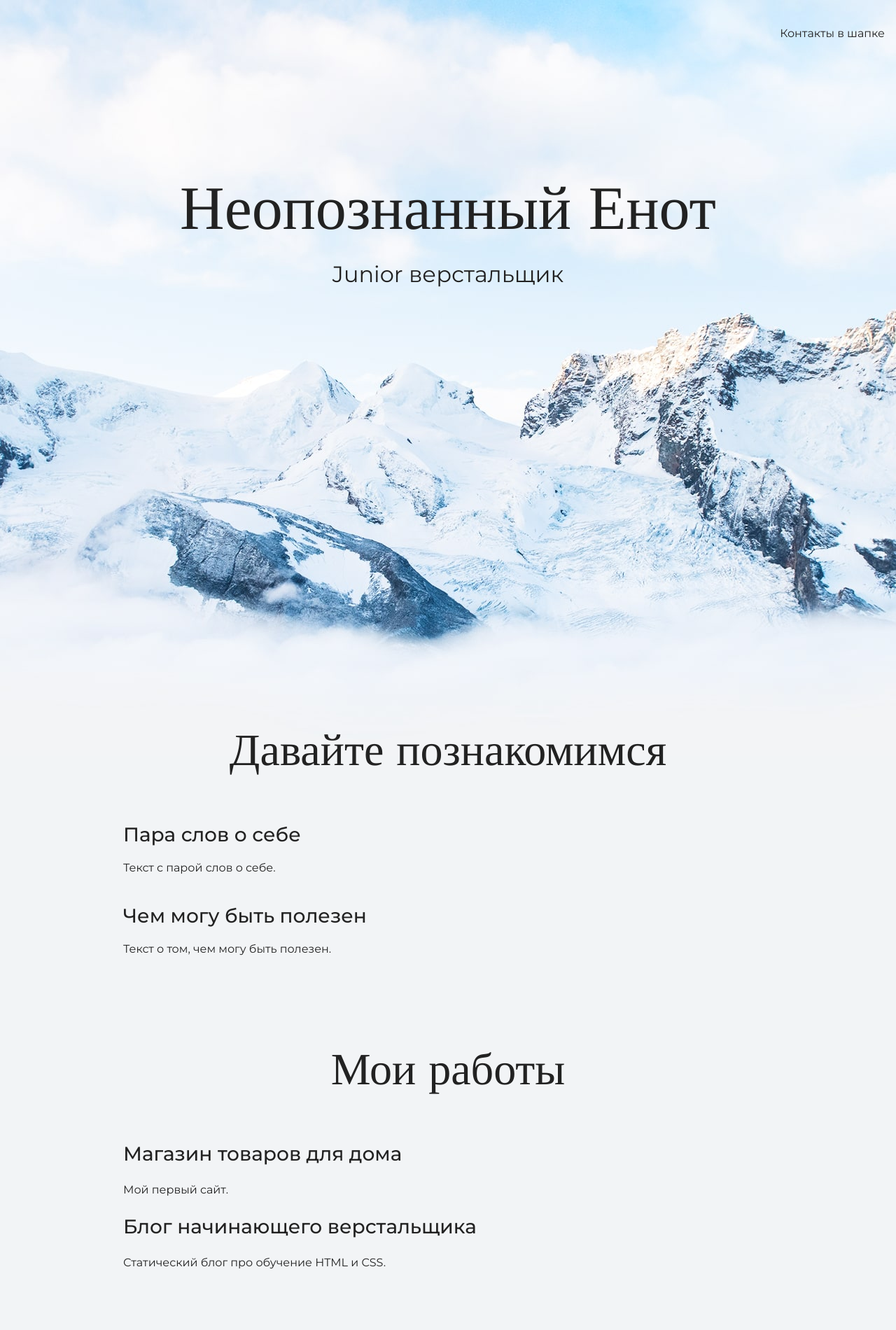
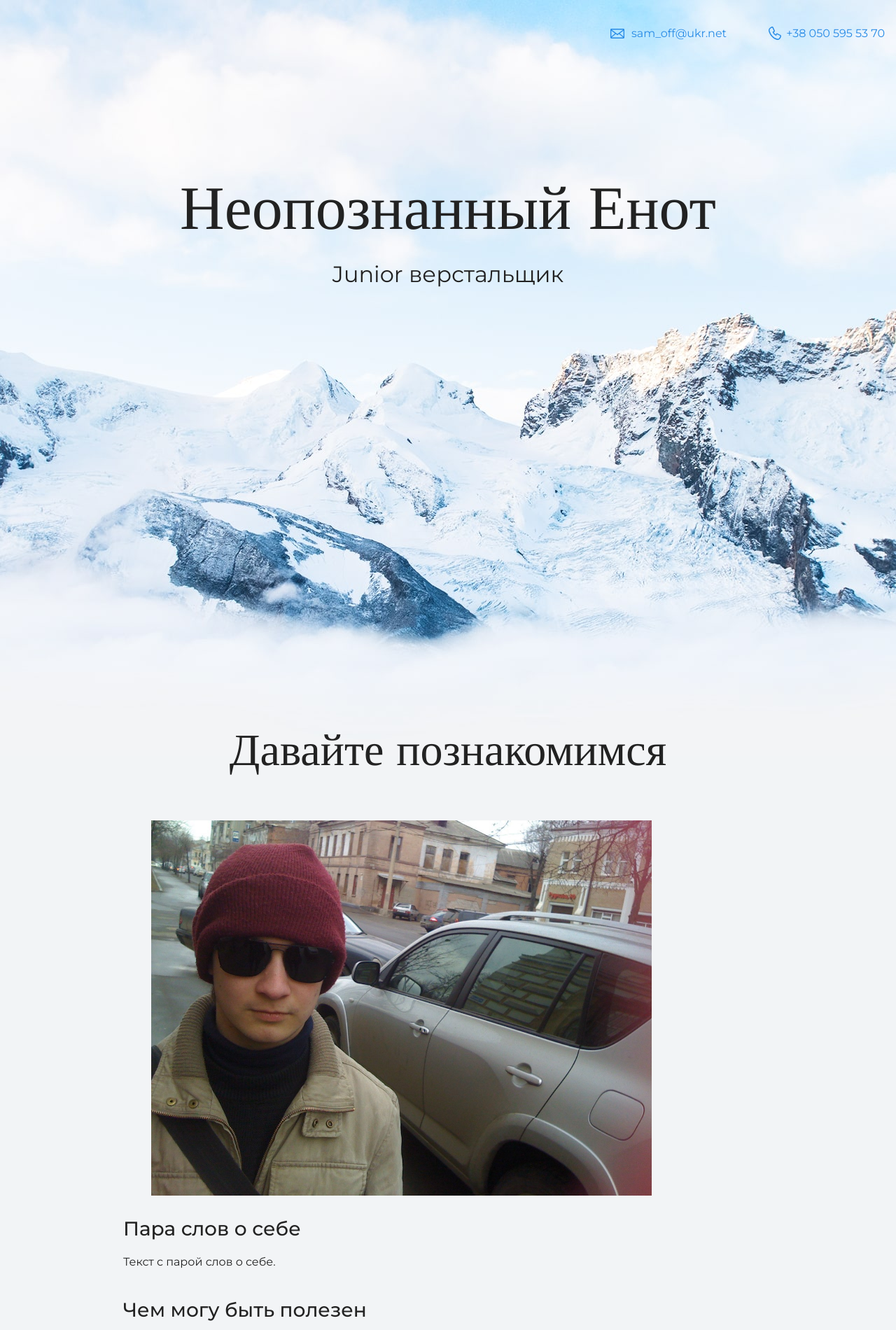
Before and after one commit to FrolovSvyt/prodjekt, a plain HTML site: page index.html in a window 1280 px wide. Shown: the top 1900 px of the page at 70% size. Drawn offline with nearby package versions, Linux system fonts and the light colour scheme.

Commit message:
Update index.html

```diff
--- a/index.html
+++ b/index.html
@@ -9,7 +9,8 @@
   <body>
     <header class="page-header">
       <div class="container">
-      Контакты в шапке
+     <a class="header-email" href="mailto:sam_off@ukr.net">sam_off@ukr.net</a>
+    <a class="header-phone" href="tel:+380505955370">+38 050 595 53 70</a>
       </div>
     </header>
 
@@ -24,7 +25,10 @@
     <section class="intro">
       <div class="container">
       <h2 class="subheading">Давайте познакомимся</h2>
-      <h3>Пара слов о себе</h3>
+      <figure class=1-image>
+        <img src="files/1.jpg" widht="928" height="536" alt="фотография того самого енота">
+        </figure>
+        <h3>Пара слов о себе</h3>
       <p>Текст с парой слов о себе.</p>
       <h3>Чем могу быть полезен</h3>
       <p>Текст о том, чем могу быть полезен.</p>
```
